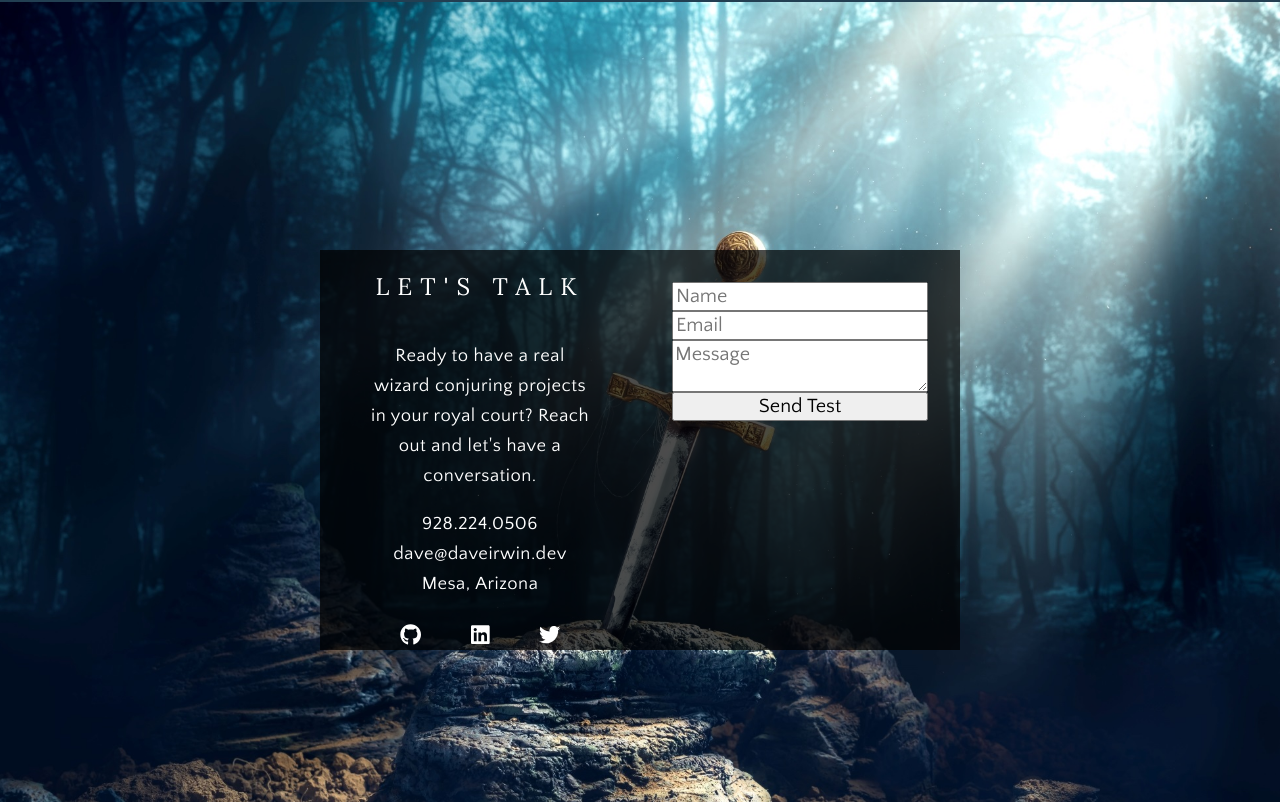
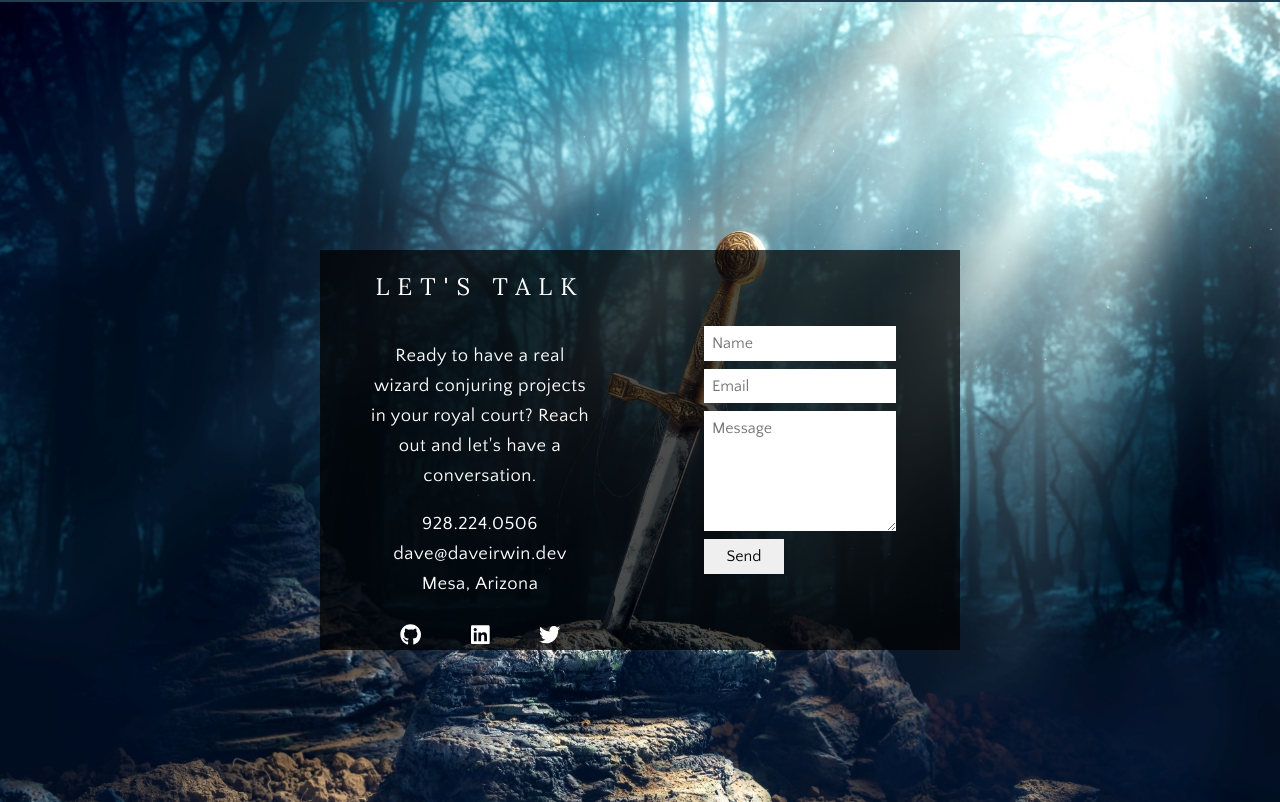
Before and after one commit to redirwin/dave-irwin-portfolio-v2, a React (Create React App) app: page / in a window 1280 px wide. Shown: the part 2630-3432 px from the top of the page. Built offline with nearby package versions, Linux system fonts and the light colour scheme.

Commit message:
Form completed.

```diff
--- a/src/components/ContactForm.js
+++ b/src/components/ContactForm.js
@@ -8,7 +8,7 @@ function ContactForm() {
         <input type="text" name="name" placeholder="Name" />
         <input type="email" name="email" placeholder="Email" />
         <textarea name="message" placeholder="Message" />
-        <button type="submit">Send Test</button>
+        <button type="submit">Send</button>
       </form>
     </ContactFormWrapper>
   );
@@ -19,8 +19,28 @@ export default ContactForm;
 const ContactFormWrapper = styled.div`
   width: 50%;
   padding: 2rem;
+
+  display: flex;
+  justify-content: center;
+  align-items: center;
   form {
     display: flex;
     flex-direction: column;
+    width: 75%;
+    * {
+      border: none;
+      padding: 0.5rem;
+      font-size: 1rem;
+    }
+    input,
+    textarea {
+      margin-bottom: 0.5rem;
+    }
+    textarea {
+      height: 15vh;
+    }
+    button {
+      width: 10vh;
+    }
   }
 `;
```
